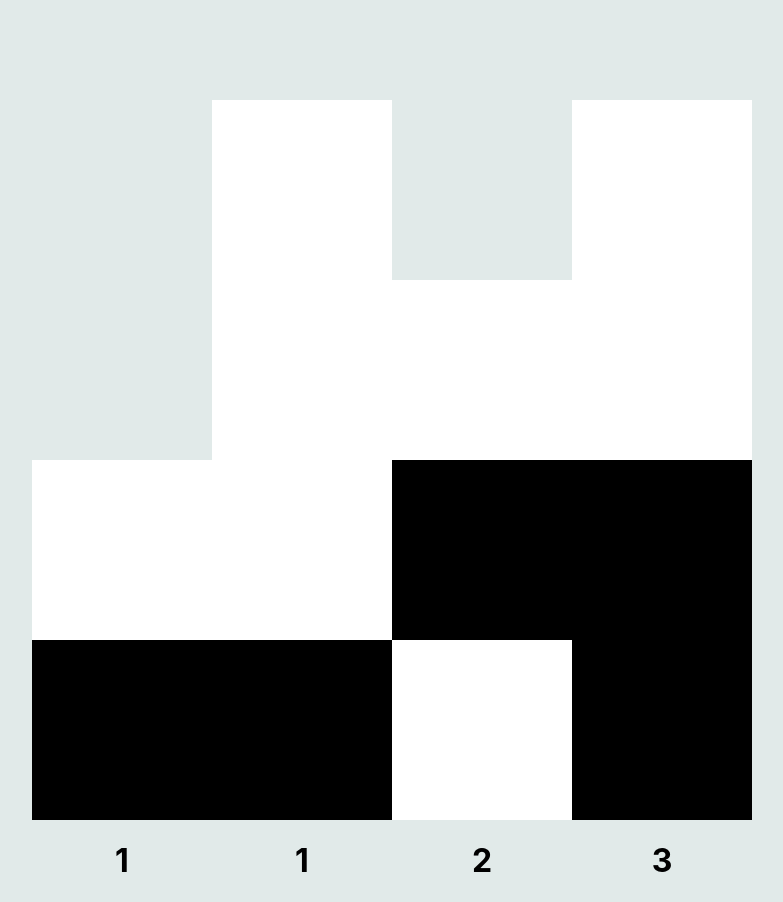
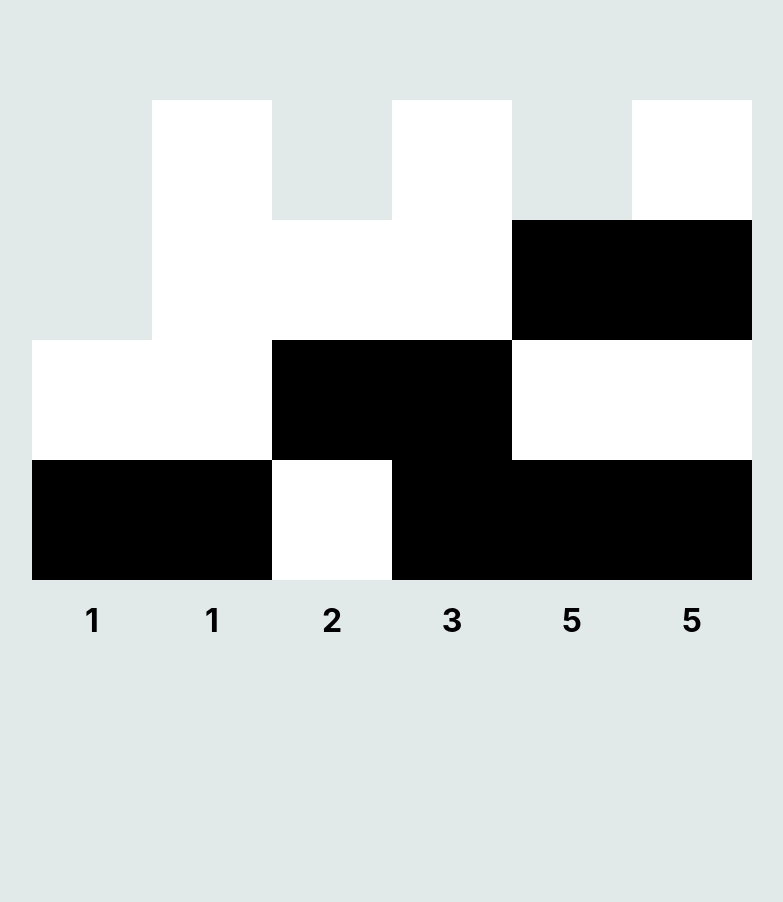
Before and after one commit to hyuraku/binary_clock, a React (Create React App) app: page / in a window 1280 px wide. Shown: the whole page, without its empty margins (248-1031 px from the left). After the commit the page ends 800 px from the top, so only its background shows below. Built offline with nearby package versions, Linux system fonts and the light colour scheme.

Commit message:
add second part

```diff
--- a/src/components/Clock.tsx
+++ b/src/components/Clock.tsx
@@ -12,17 +12,20 @@ const Clock = React.memo(() => {
     }
   }, [])
 
-  const currentHours = dateTime.getHours()
-  const hoursString = Padding(currentHours.toString(), 2)
+  const hoursString = Padding(dateTime.getHours().toString(), 2)
 
-  const currentMinutes = dateTime.getMinutes()
-  const minutesString = Padding(currentMinutes.toString(), 2)
+  const minutesString = Padding(dateTime.getMinutes().toString(), 2)
+
+  const secondString = Padding(dateTime.getSeconds().toString(), 2)
 
   const binaryHours10 = Padding(toBinaryString(hoursString[0]), 2)
   const binaryHours1 = Padding(toBinaryString(hoursString[1]), 4)
 
   const binaryMinutes10 = Padding(toBinaryString(minutesString[0]), 3)
   const binaryMinutes1 = Padding(toBinaryString(minutesString[1]), 4)
+
+  const binarySeconds10 = Padding(toBinaryString(secondString[0]), 3)
+  const binarySeconds1 = Padding(toBinaryString(secondString[1]), 4)
 
   return (
     <div>
@@ -31,6 +34,8 @@ const Clock = React.memo(() => {
         <Blocks value={binaryHours1} />
         <Blocks value={binaryMinutes10} />
         <Blocks value={binaryMinutes1} />
+        <Blocks value={binarySeconds10} />
+        <Blocks value={binarySeconds1} />
       </div>
     </div>
   )
```
